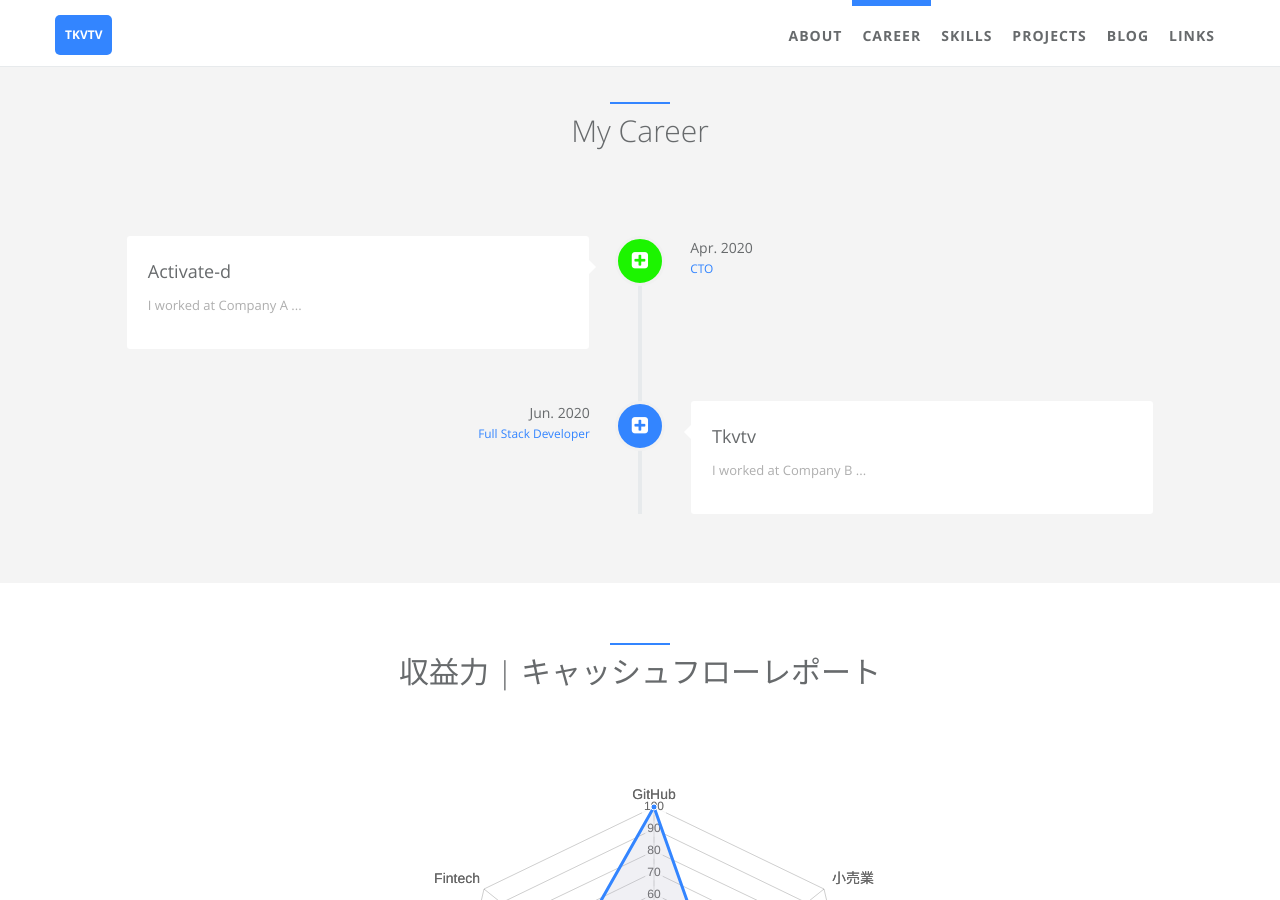
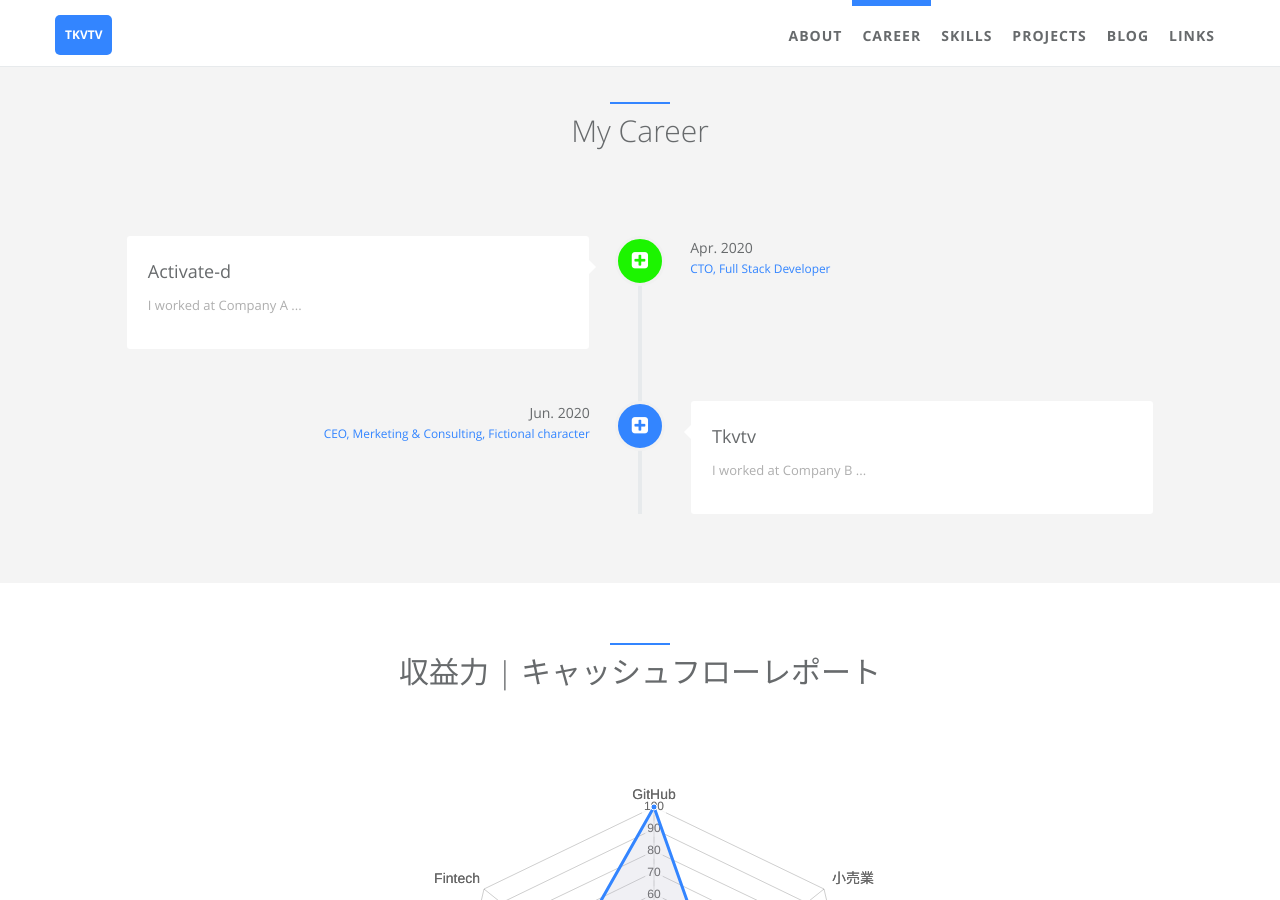
Before and after one commit to takagotch/o23829, a Jekyll site: the page built from index.html, in a window 1280 px wide and 900 px high, scrolled down 840 px. Built offline with Jekyll 4.4.1, drawn with Linux system fonts in a browser that asks for light colours.

Commit message:
Update careers.yml

```diff
--- a/_data/index/careers.yml
+++ b/_data/index/careers.yml
@@ -10,7 +10,7 @@
     detail: Apr. 2020
     i18n: company_a_date
   job:
-    detail: CTO
+    detail: CTO, Full Stack Developer
     i18n: company_a_job
   icon: fa-plus-square
   present: true
@@ -25,6 +25,6 @@
     detail: Jun. 2020
     i18n: company_b_date
   job:
-    detail: Full Stack Developer
+    detail: CEO, Merketing & Consulting, Fictional character
     i18n: company_b_job
   icon: fa-plus-square
```
